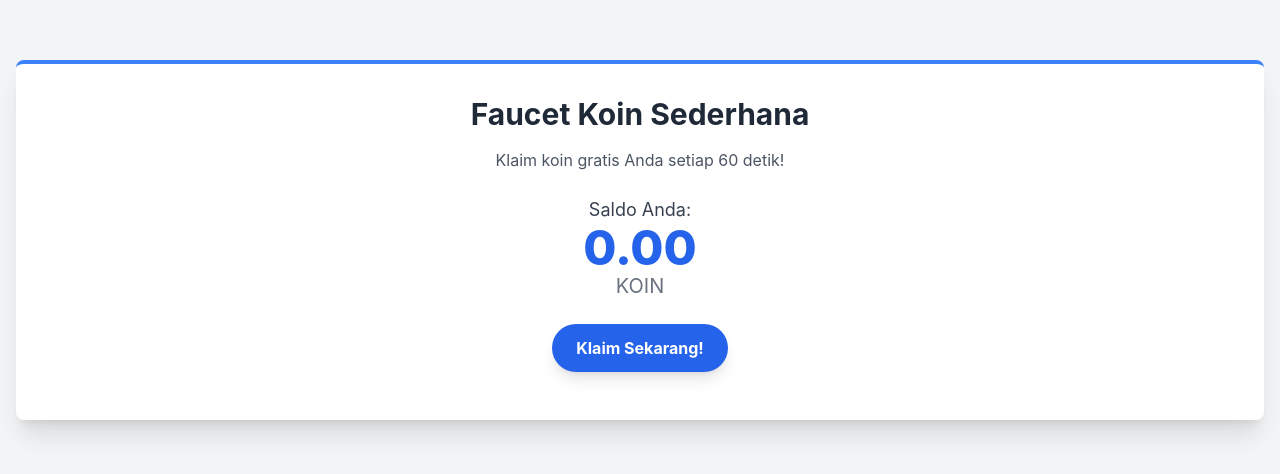
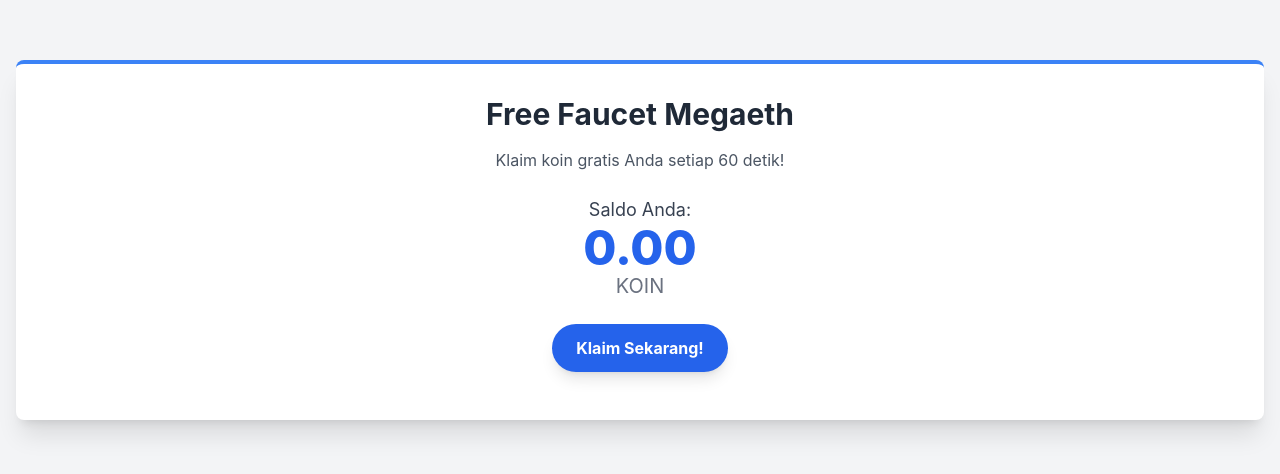
Before and after one commit to Hndsmrull/free-faucet-megaeth, a plain HTML site: page index.html in a window 1280 px wide. Shown: the part 160-634 px from the top of the page. Drawn offline with nearby package versions, Linux system fonts and the light colour scheme.

Commit message:
Update index.html

```diff
--- a/index.html
+++ b/index.html
@@ -30,7 +30,7 @@
 </head>
 <body class="flex items-center justify-center min-h-screen p-4">
     <div class="container bg-white p-8 rounded-lg shadow-xl text-center border-t-4 border-blue-500">
-        <h1 class="text-3xl font-bold text-gray-800 mb-4">Faucet Koin Sederhana</h1>
+        <h1 class="text-3xl font-bold text-gray-800 mb-4">Free Faucet Megaeth</h1>
         <p class="text-gray-600 mb-6">Klaim koin gratis Anda setiap <span id="cooldownTimeDisplay"></span> detik!</p>
 
         <div class="mb-6">
```
